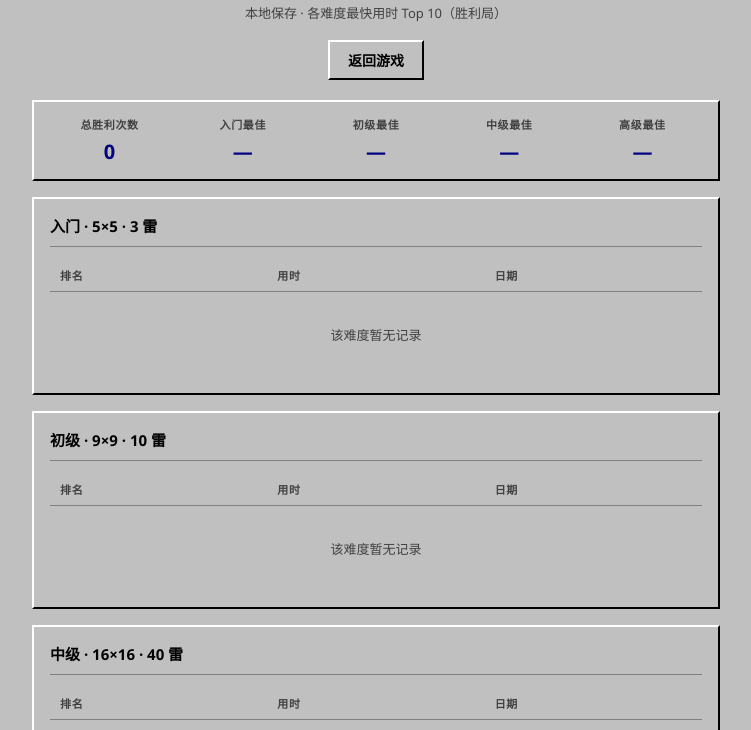
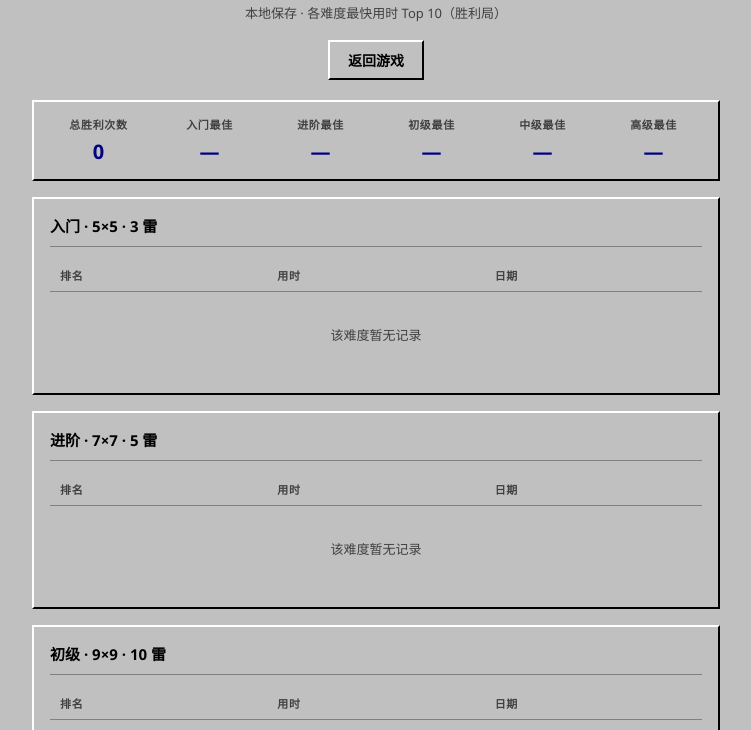
Before and after one commit to gerryyang2025/h5-minesweeper-game, a website: page leaderboard.html in a window 1280 px wide. Shown: the part 59-789 px from the top of the page, without its empty margins (264-1015 px from the left). Drawn offline with Linux system fonts and the light colour scheme.

Commit message:
feat: add junior difficulty level and update leaderboard

```diff
--- a/game.js
+++ b/game.js
@@ -3,16 +3,17 @@
 
   const DIFFICULTY = {
     novice: { rows: 5, cols: 5, mines: 3 },
+    junior: { rows: 7, cols: 7, mines: 5 },
     beginner: { rows: 9, cols: 9, mines: 10 },
     intermediate: { rows: 16, cols: 16, mines: 40 },
     expert: { rows: 16, cols: 30, mines: 99 },
   };
 
   const LEADERBOARD_KEY = "minesweeper_leaderboard";
-  const LEADERBOARD_LEVELS = ["novice", "beginner", "intermediate", "expert"];
+  const LEADERBOARD_LEVELS = ["novice", "junior", "beginner", "intermediate", "expert"];
 
   function emptyLeaderboardData() {
-    return { novice: [], beginner: [], intermediate: [], expert: [] };
+    return { novice: [], junior: [], beginner: [], intermediate: [], expert: [] };
   }
 
   function getLeaderboardData() {
--- a/leaderboard.html
+++ b/leaderboard.html
@@ -23,6 +23,10 @@
         <div class="lb-stats__item">
           <div class="lb-stats__label">入门最佳</div>
           <div class="lb-stats__value" id="lb-stat-best-novice">—</div>
+        </div>
+        <div class="lb-stats__item">
+          <div class="lb-stats__label">进阶最佳</div>
+          <div class="lb-stats__value" id="lb-stat-best-junior">—</div>
         </div>
         <div class="lb-stats__item">
           <div class="lb-stats__label">初级最佳</div>
@@ -53,6 +57,23 @@
           </table>
         </div>
         <p class="lb-empty" id="lb-empty-novice" hidden>该难度暂无记录</p>
+      </section>
+
+      <section class="lb-section" aria-labelledby="lb-h-junior">
+        <h2 class="lb-section__title" id="lb-h-junior">进阶 · 7×7 · 5 雷</h2>
+        <div class="lb-table-wrap">
+          <table class="lb-table">
+            <thead>
+              <tr>
+                <th scope="col">排名</th>
+                <th scope="col">用时</th>
+                <th scope="col">日期</th>
+              </tr>
+            </thead>
+            <tbody id="lb-tbody-junior"></tbody>
+          </table>
+        </div>
+        <p class="lb-empty" id="lb-empty-junior" hidden>该难度暂无记录</p>
       </section>
 
       <section class="lb-section" aria-labelledby="lb-h-beginner">
@@ -123,6 +144,7 @@
         const LEADERBOARD_KEY = "minesweeper_leaderboard";
         const LEVELS = [
           { key: "novice", tbody: "lb-tbody-novice", empty: "lb-empty-novice" },
+          { key: "junior", tbody: "lb-tbody-junior", empty: "lb-empty-junior" },
           { key: "beginner", tbody: "lb-tbody-beginner", empty: "lb-empty-beginner" },
           { key: "intermediate", tbody: "lb-tbody-intermediate", empty: "lb-empty-intermediate" },
           { key: "expert", tbody: "lb-tbody-expert", empty: "lb-empty-expert" },
@@ -131,16 +153,17 @@
         function getData() {
           try {
             const raw = localStorage.getItem(LEADERBOARD_KEY);
-            if (!raw) return { novice: [], beginner: [], intermediate: [], expert: [] };
+            if (!raw) return { novice: [], junior: [], beginner: [], intermediate: [], expert: [] };
             const d = JSON.parse(raw);
             return {
               novice: Array.isArray(d.novice) ? d.novice : [],
+              junior: Array.isArray(d.junior) ? d.junior : [],
               beginner: Array.isArray(d.beginner) ? d.beginner : [],
               intermediate: Array.isArray(d.intermediate) ? d.intermediate : [],
               expert: Array.isArray(d.expert) ? d.expert : [],
             };
           } catch {
-            return { novice: [], beginner: [], intermediate: [], expert: [] };
+            return { novice: [], junior: [], beginner: [], intermediate: [], expert: [] };
           }
         }
 
@@ -177,7 +200,7 @@
         function render() {
           const data = getData();
           let total = 0;
-          const best = { novice: null, beginner: null, intermediate: null, expert: null };
+          const best = { novice: null, junior: null, beginner: null, intermediate: null, expert: null };
 
           LEVELS.forEach(({ key, tbody, empty }) => {
             const list = data[key];
@@ -218,6 +241,8 @@
           document.getElementById("lb-stat-total").textContent = String(total);
           document.getElementById("lb-stat-best-novice").textContent =
             best.novice != null ? formatTime(best.novice) : "—";
+          document.getElementById("lb-stat-best-junior").textContent =
+            best.junior != null ? formatTime(best.junior) : "—";
           document.getElementById("lb-stat-best-beginner").textContent =
             best.beginner != null ? formatTime(best.beginner) : "—";
           document.getElementById("lb-stat-best-intermediate").textContent =
--- a/style.css
+++ b/style.css
@@ -617,7 +617,7 @@ body {
 
 @media (min-width: 900px) {
   .lb-stats {
-    grid-template-columns: repeat(5, 1fr);
+    grid-template-columns: repeat(6, 1fr);
   }
 }
 
```
Also changed, not shown: help.html (+1 -1 lines), index.html (+1 -0 lines).
